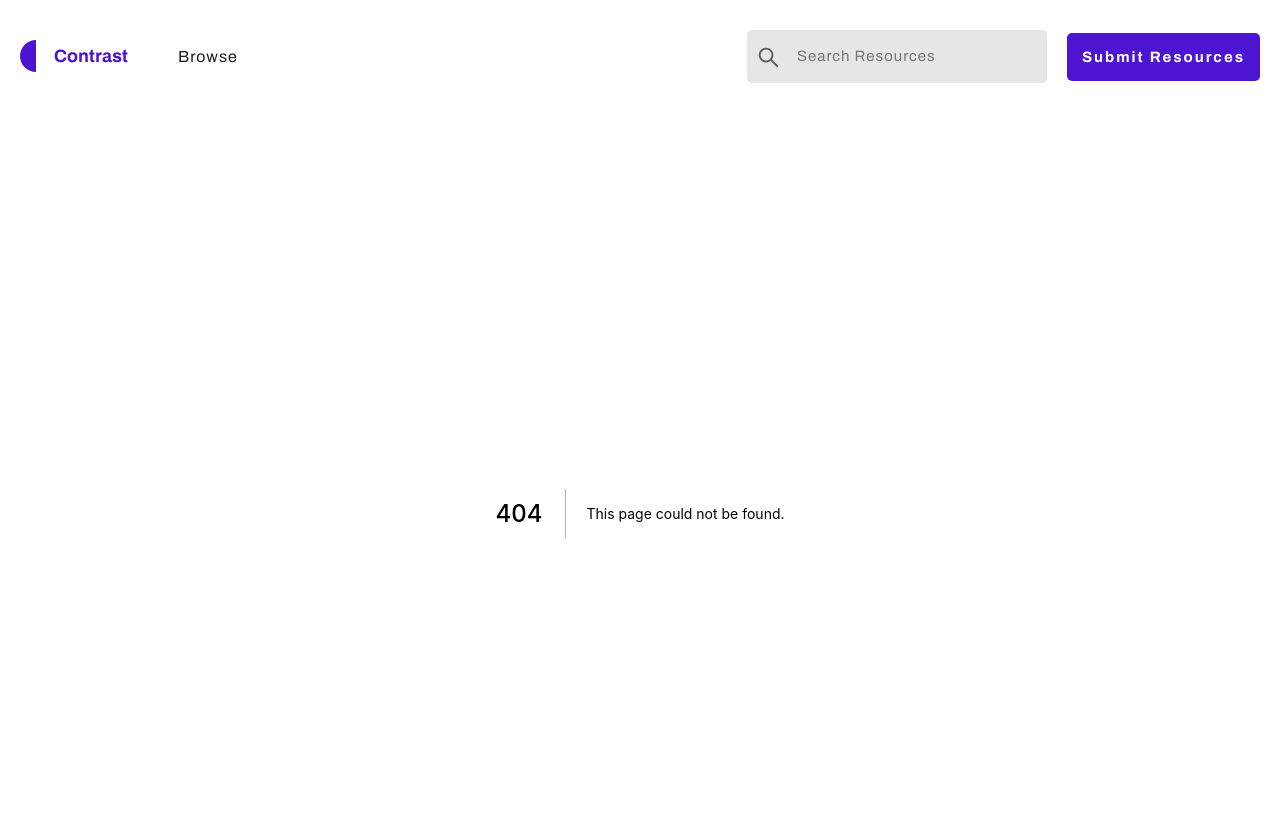
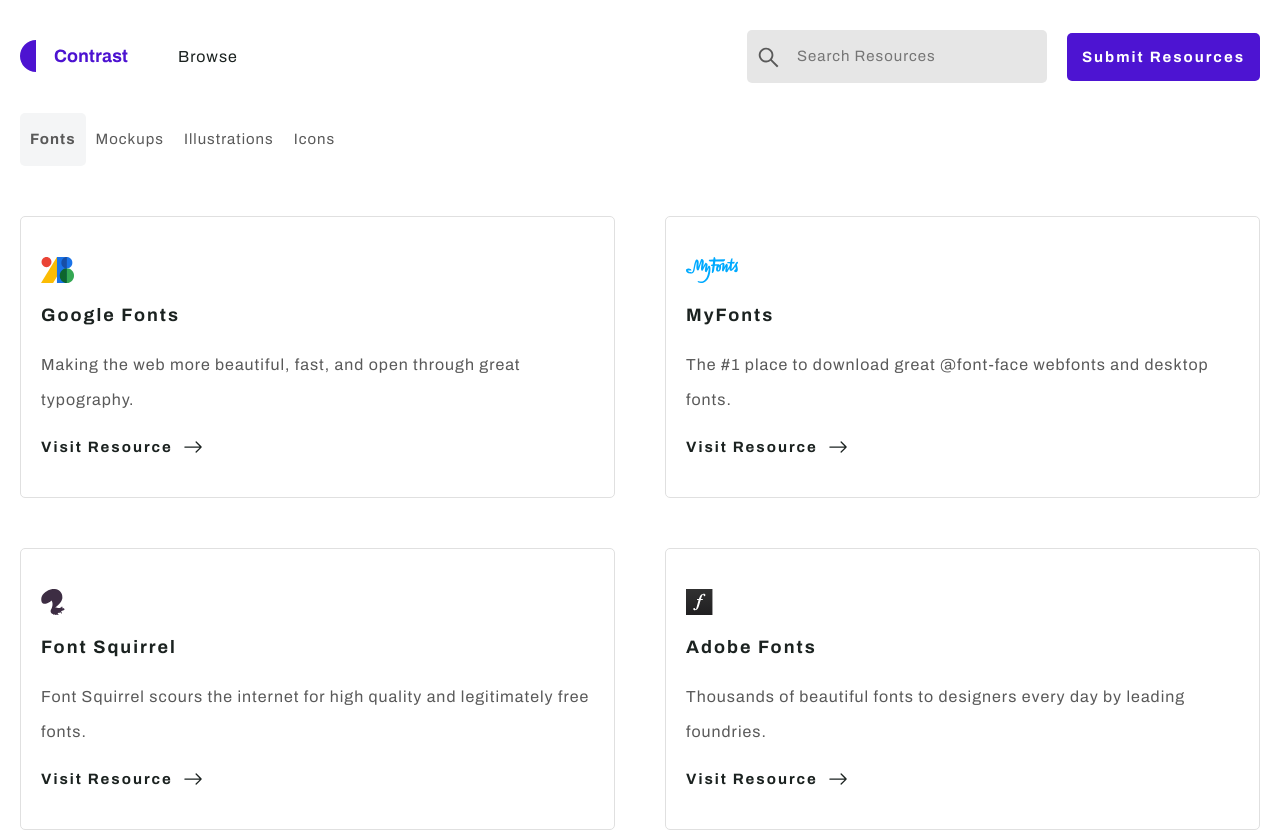
Before and after one commit to habibdev96/CW-contrast-directory-challenge, a Next.js app: page /browse in a window 1280 px wide. Before the commit this address had no page. Shown: the top 832 px of the page. Built offline with nearby package versions, Linux system fonts and the light colour scheme.

Commit message:
Add: browse page

```diff
--- /dev/null
+++ b/src/pages/browse.tsx
@@ -0,0 +1,20 @@
+import type { NextPage } from 'next';
+import Head from 'next/head';
+import Resources from '../components/Resources';
+
+const Browse: NextPage = () => {
+  return (
+    <div>
+      <Head>
+        <title>Contrast Directory | Browse</title>
+        <meta name='viewport' content='initial-scale=1.0, width=device-width' />
+        <link rel='icon' href='/favicon.ico' />
+      </Head>
+      <main>
+        <Resources />
+      </main>
+    </div>
+  );
+};
+
+export default Browse;
```
